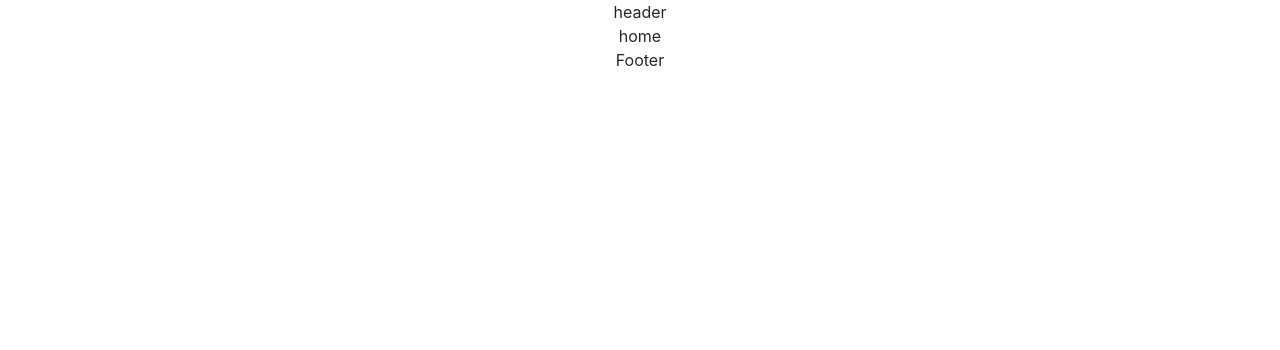
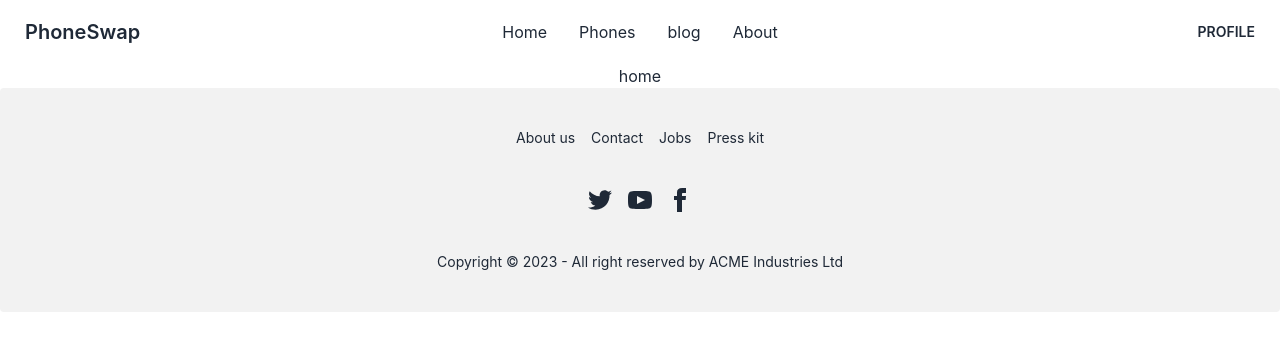
Before and after one commit to Nirob844/phone-swap-client, a React (Create React App) app: page / in a window 1280 px wide. Shown: the top 350 px of the page. Built offline with nearby package versions, Linux system fonts and the light colour scheme.

Commit message:
header & footer

```diff
--- a/package.json
+++ b/package.json
@@ -7,6 +7,7 @@
     "@testing-library/react": "^13.4.0",
     "@testing-library/user-event": "^13.5.0",
     "daisyui": "^2.51.5",
+    "firebase": "^9.20.0",
     "react": "^18.2.0",
     "react-dom": "^18.2.0",
     "react-router-dom": "^6.10.0",
--- a/src/App.js
+++ b/src/App.js
@@ -1,4 +1,3 @@
-import logo from './logo.svg';
 import './App.css';
 import { RouterProvider } from 'react-router-dom';
 import { router } from './Routes/Route/Route';
--- a/src/Pages/Shared/Footer/Footer.js
+++ b/src/Pages/Shared/Footer/Footer.js
@@ -1,9 +1,27 @@
 import React from 'react';
+import { Link } from 'react-router-dom';
 
 const Footer = () => {
     return (
         <div>
-            <h2>Footer</h2>
+            <footer className="footer footer-center p-10 bg-base-200 text-base-content rounded">
+                <div className="grid grid-flow-col gap-4">
+                    <Link className="link link-hover">About us</Link>
+                    <Link className="link link-hover">Contact</Link>
+                    <Link className="link link-hover">Jobs</Link>
+                    <Link className="link link-hover">Press kit</Link>
+                </div>
+                <div>
+                    <div className="grid grid-flow-col gap-4">
+                        <Link><svg xmlns="http://www.w3.org/2000/svg" width="24" height="24" viewBox="0 0 24 24" className="fill-current"><path d="M24 4.557c-.883.392-1.832.656-2.828.775 1.017-.609 1.798-1.574 2.165-2.724-.951.564-2.005.974-3.127 1.195-.897-.957-2.178-1.555-3.594-1.555-3.179 0-5.515 2.966-4.797 6.045-4.091-.205-7.719-2.165-10.148-5.144-1.29 2.213-.669 5.108 1.523 6.574-.806-.026-1.566-.247-2.229-.616-.054 2.281 1.581 4.415 3.949 4.89-.693.188-1.452.232-2.224.084.626 1.956 2.444 3.379 4.6 3.419-2.07 1.623-4.678 2.348-7.29 2.04 2.179 1.397 4.768 2.212 7.548 2.212 9.142 0 14.307-7.721 13.995-14.646.962-.695 1.797-1.562 2.457-2.549z"></path></svg></Link>
+                        <Link><svg xmlns="http://www.w3.org/2000/svg" width="24" height="24" viewBox="0 0 24 24" className="fill-current"><path d="M19.615 3.184c-3.604-.246-11.631-.245-15.23 0-3.897.266-4.356 2.62-4.385 8.816.029 6.185.484 8.549 4.385 8.816 3.6.245 11.626.246 15.23 0 3.897-.266 4.356-2.62 4.385-8.816-.029-6.185-.484-8.549-4.385-8.816zm-10.615 12.816v-8l8 3.993-8 4.007z"></path></svg></Link>
+                        <Link><svg xmlns="http://www.w3.org/2000/svg" width="24" height="24" viewBox="0 0 24 24" className="fill-current"><path d="M9 8h-3v4h3v12h5v-12h3.642l.358-4h-4v-1.667c0-.955.192-1.333 1.115-1.333h2.885v-5h-3.808c-3.596 0-5.192 1.583-5.192 4.615v3.385z"></path></svg></Link>
+                    </div>
+                </div>
+                <div>
+                    <p>Copyright © 2023 - All right reserved by ACME Industries Ltd</p>
+                </div>
+            </footer>
         </div>
     );
 };
--- a/src/Pages/Shared/Header/Header.js
+++ b/src/Pages/Shared/Header/Header.js
@@ -1,9 +1,39 @@
 import React from 'react';
+import { Link } from 'react-router-dom';
 
 const Header = () => {
+
+    const menuItems = <React.Fragment>
+        <li><Link to="/">Home</Link></li>
+        <li><Link to="/phones">Phones</Link></li>
+        <li><Link to="/blog">blog</Link></li>
+        <li><Link to="/about">About</Link></li>
+
+    </React.Fragment>
+
     return (
         <div>
-            <h2>header</h2>
+            <div className="navbar bg-base-100">
+                <div className="navbar-start">
+                    <div className="dropdown">
+                        <label tabIndex={0} className="btn btn-ghost lg:hidden">
+                            <svg xmlns="http://www.w3.org/2000/svg" className="h-5 w-5" fill="none" viewBox="0 0 24 24" stroke="currentColor"><path strokeLinecap="round" strokeLinejoin="round" strokeWidth="2" d="M4 6h16M4 12h8m-8 6h16" /></svg>
+                        </label>
+                        <ul tabIndex={0} className="menu menu-compact dropdown-content mt-3 p-2 shadow bg-base-100 rounded-box w-52">
+                            {menuItems}
+                        </ul>
+                    </div>
+                    <Link className="btn btn-ghost normal-case text-xl"> PhoneSwap </Link>
+                </div>
+                <div className="navbar-center hidden lg:flex">
+                    <ul className="menu menu-horizontal px-1">
+                        {menuItems}
+                    </ul>
+                </div>
+                <div className="navbar-end">
+                    <Link className="btn btn-ghost"> profile </Link>
+                </div>
+            </div>
         </div>
     );
 };
--- /dev/null
+++ b/src/firebase/firebase.config.js
@@ -0,0 +1,17 @@
+// Import the functions you need from the SDKs you need
+import { initializeApp } from "firebase/app";
+// TODO: Add SDKs for Firebase products that you want to use
+// https://firebase.google.com/docs/web/setup#available-libraries
+
+// Your web app's Firebase configuration
+const firebaseConfig = {
+    apiKey: "AIzaSyAmfc7t2hz-ZjPgz3iA26AfwdfuAFVTbFc",
+    authDomain: "phone-swap-b62bd.firebaseapp.com",
+    projectId: "phone-swap-b62bd",
+    storageBucket: "phone-swap-b62bd.appspot.com",
+    messagingSenderId: "830590897390",
+    appId: "1:830590897390:web:bebaa078f077d09163b7ff"
+};
+
+// Initialize Firebase
+const app = initializeApp(firebaseConfig);
```
Also changed, not shown: 1 other file (tests, documents, lock files or other folders).
